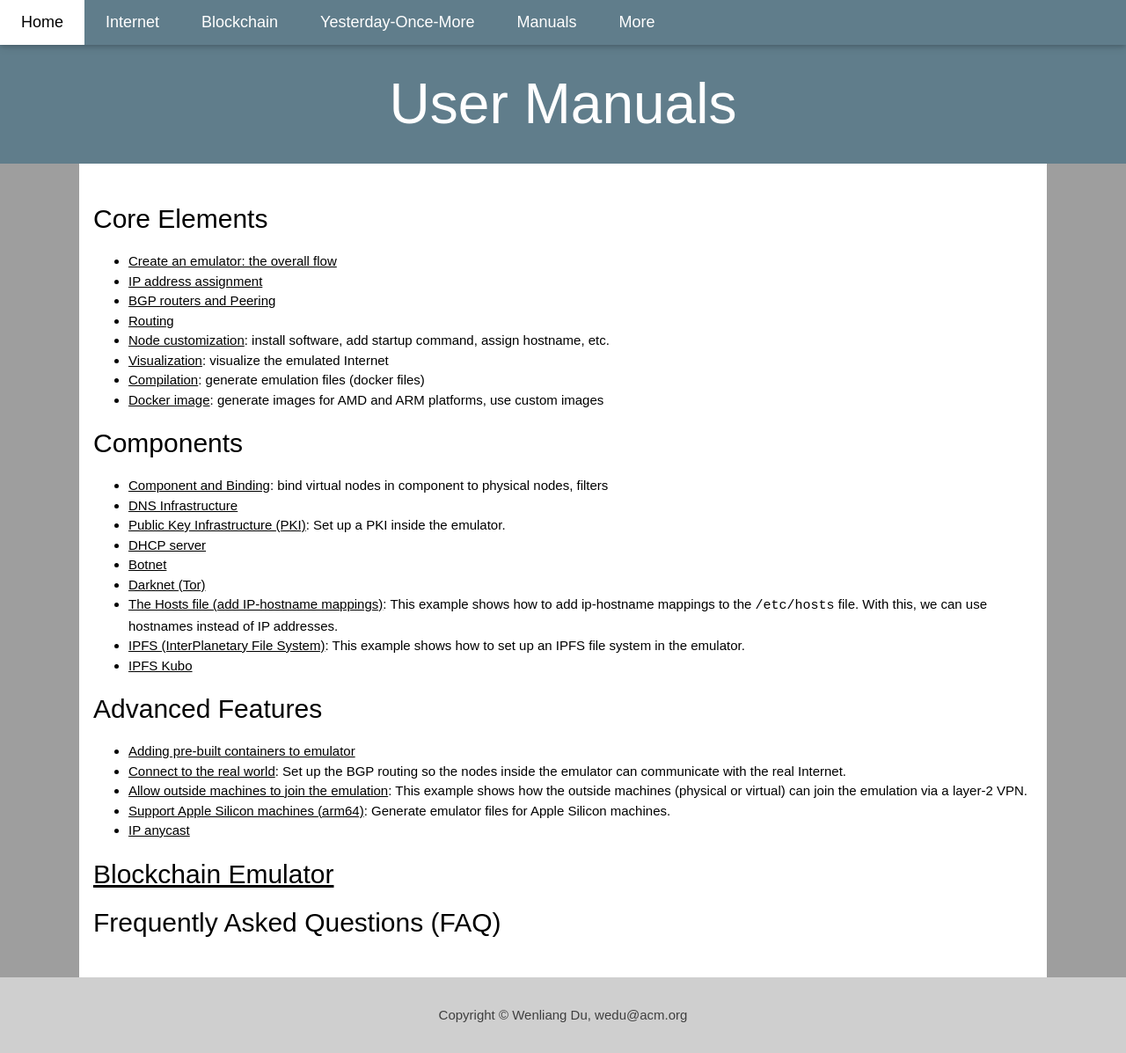
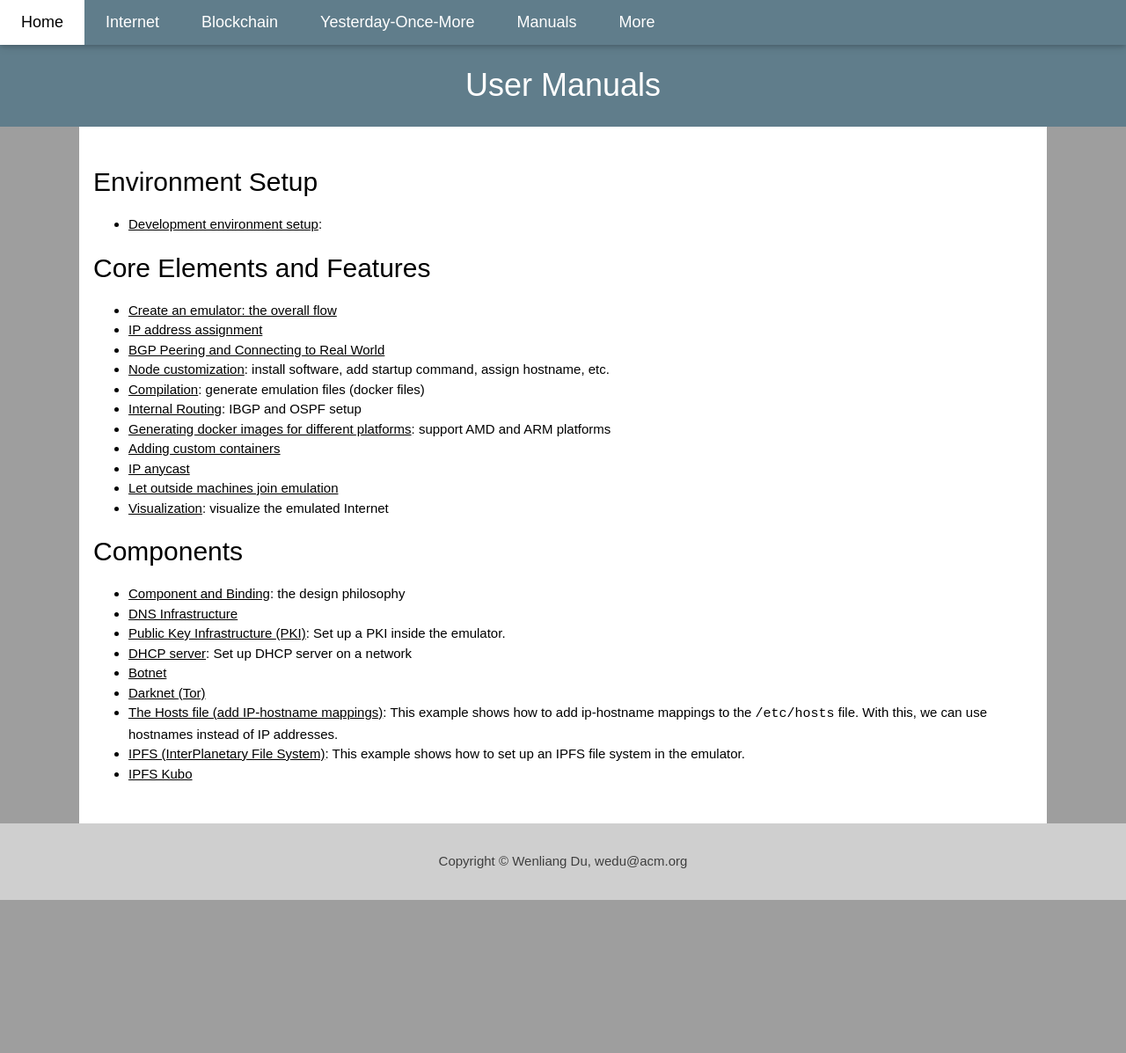
Before and after one commit to seed-labs/seed-emulator-www, a Jekyll site: the page built from manuals/index.md, in a window 1280 px wide and 1197 px high. Shown: the whole window at 88% size. Built offline with Jekyll 4.4.1, drawn with Linux system fonts in a browser that asks for light colours.

Commit message:
revision in progress

```diff
--- a/_config.yml
+++ b/_config.yml
@@ -40,3 +40,7 @@ plugins:
 #   - vendor/cache/
 #   - vendor/gems/
 #   - vendor/ruby/
+
+
+# Additional Site Settings
+example-url: "https://github.com/seed-labs/seed-emulator/tree/master/examples"
--- a/_includes/content_start.html
+++ b/_includes/content_start.html
@@ -1,7 +1,7 @@
 <!-- Header -->
 <!--<header class="w3-container w3-teal w3-center" style="padding:100px 16px 30px">-->
 <header class="w3-display-container w3-content w3-center w3-blue-gray" style="max-width:100%;padding:60px 16px 10px;">
-<h2 class="w3-jumbo">{{ page.title }}</h2>
+<h2 class="w3-xxlarge">{{ page.title }}</h2>
 </header>
 
 
--- a/manuals/index.md
+++ b/manuals/index.md
@@ -3,50 +3,37 @@
  title:  User Manuals
 ---
 
+## Environment Setup
 
-## Core Elements
+  - [Development environment setup](./env.html):
+
+## Core Elements and Features
 
   - [Create an emulator: the overall flow](./overall_flow.html)
   - [IP address assignment](./ip_address.html)
-  - [BGP routers and Peering](./bgp.html)
-  - [Routing](./routing.html)
-  - [Node customization](./node.html): install software, add startup command,
-           assign hostname, etc.
+  - [BGP Peering and Connecting to Real World](./bgp.html)
+  - [Node customization](./node.html): install software, add startup command, assign hostname, etc.
+  - [Compilation](./compiler.html): generate emulation files (docker files)
+  - [Internal Routing](./routing.html): IBGP and OSPF setup
+  - [Generating docker images for different platforms](./platform.html): support AMD and ARM platforms
+  - [Adding custom containers](./custom_container.html)
+  - [IP anycast]({{ site.example-url }}/internet/B24_ip_anycast/)
+  - [Let outside machines join emulation]({{ site.example-url }}/basic/A03_real_world/)
   - [Visualization](./visualization.html): visualize the emulated Internet
-  - [Compilation](./compiler.html): generate emulation files (docker files)
-  - [Docker image](./docker.html): generate images for AMD and ARM platforms,
-           use custom images
+
 
 
 ## Components
 
-  - [Component and Binding](./component.html): bind virtual nodes in component
-           to physical nodes, filters
+  - [Component and Binding](./component.html): the design philosophy
   - [DNS Infrastructure](./components/dns.html)
-  - [Public Key Infrastructure (PKI)](./ca.md): Set up a PKI inside the emulator.
-  - [DHCP server](../../../examples/internet/B20_dhcp/)
-  - [Botnet](../../../examples/internet/B22_botnet/)
-  - [Darknet (Tor)](../../../examples/internet/B23_darknet_tor/)
-  - [The Hosts file (add IP-hostname mappings)](../../../examples/internet/B21_etc_hosts/):
+  - [Public Key Infrastructure (PKI)](./ca.html): Set up a PKI inside the emulator.
+  - [DHCP server]({{ site.example-url }}/internet/B20_dhcp/): Set up DHCP server on a network
+  - [Botnet]({{ site.example-url }}/internet/B22_botnet/)
+  - [Darknet (Tor)]({{ site.example-url }}/internet/B23_darknet_tor/)
+  - [The Hosts file (add IP-hostname mappings)]({{ site.example-url }}/internet/B21_etc_hosts/):
     This example shows how to add ip-hostname mappings to the `/etc/hosts` file. With this,
     we can use hostnames instead of IP addresses.
-  - [IPFS (InterPlanetary File System)](../../../examples/internet/B26_ipfs_kubo):
+  - [IPFS (InterPlanetary File System)]({{ site.example-url }}/internet/B26_ipfs_kubo):
     This example shows how to set up an IPFS file system in the emulator.
-  - [IPFS Kubo](./kubo.md)
-
-## Advanced Features
-
-  - [Adding pre-built containers to emulator](./internet/adding_existing_container.html)
-  - [Connect to the real world](../bgp.md#connect-to-realworld): Set up the BGP routing
-    so the nodes inside the emulator can communicate with the real Internet.
-  - [Allow outside machines to join the emulation](../../../examples/basic/A03_real_world/):
-    This example shows how the outside machines (physical or virtual) can
-    join the emulation via a layer-2 VPN.
-  - [Support Apple Silicon machines (arm64)](../docker.md#platform): Generate emulator
-    files for Apple Silicon machines.
-  - [IP anycast](../../../examples/internet/B24_ip_anycast/)
-
-
-## [Blockchain Emulator](./blockchain/index.html)
-
-## Frequently Asked Questions (FAQ)
+  - [IPFS Kubo](./kubo.html)
```
Also changed, not shown: manuals/bgp.md (+2 -3 lines), manuals/custom_container.md (added, +84 -0 lines), manuals/docker.md (deleted, +0 -79 lines), manuals/env.md (added, +6 -0 lines), manuals/node.md (+2 -2 lines), manuals/platform.md (added, +33 -0 lines), manuals/routing.md (+15 -7 lines).
